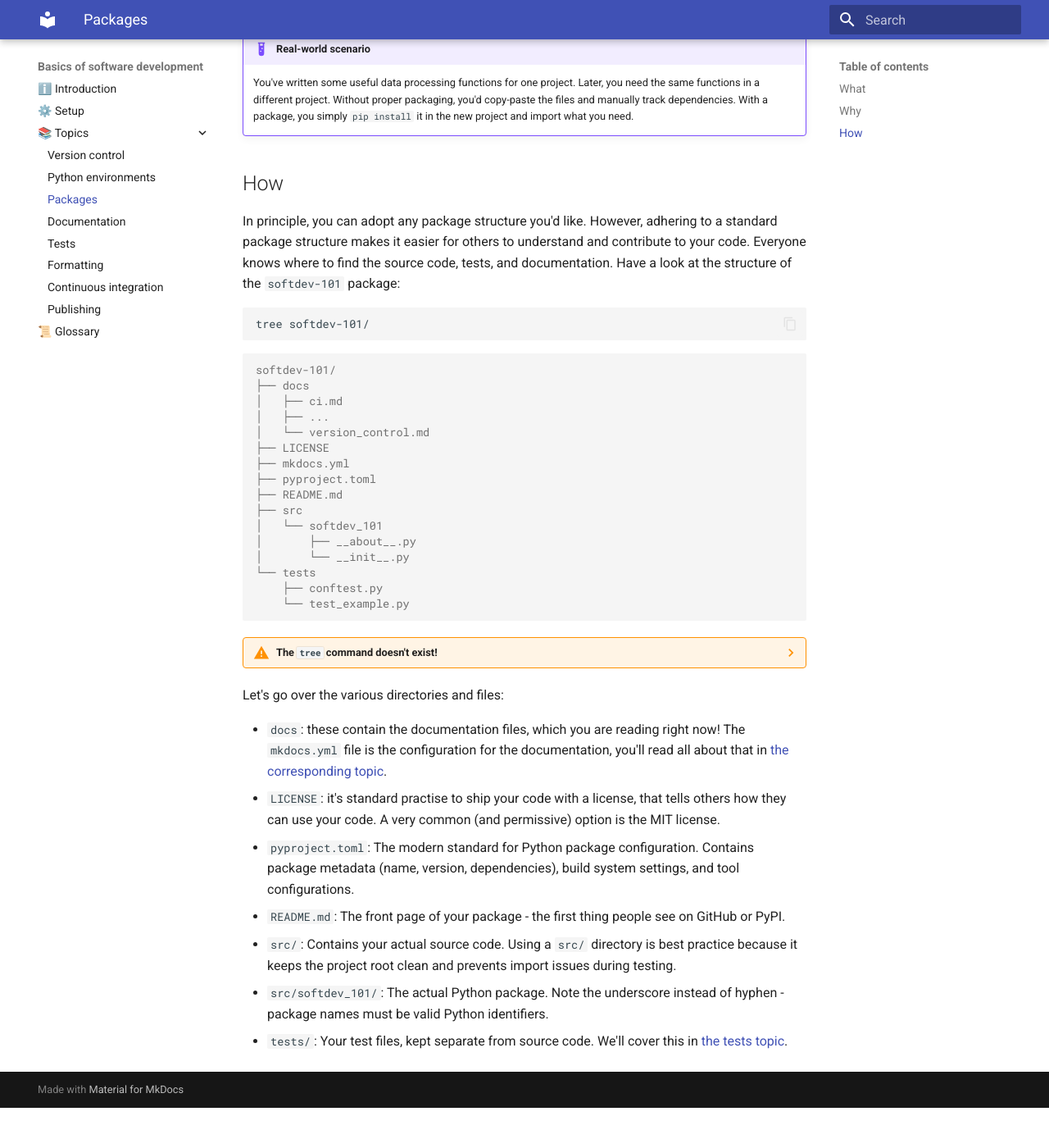
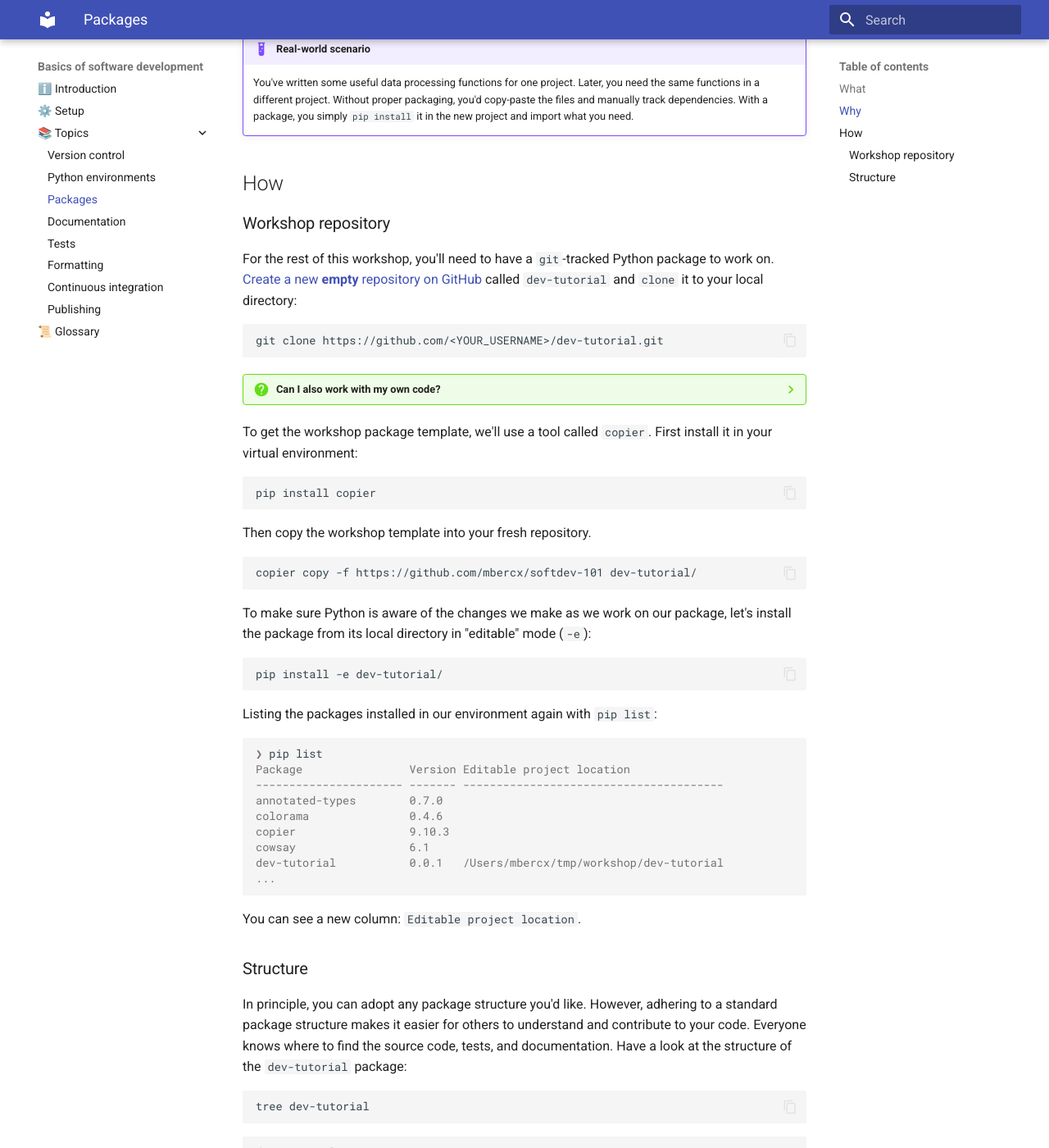
Before and after one commit to mbercx/softdev-101, an MkDocs documentation site: the page built from docs/packages.md, in a window 1280 px wide and 1400 px high, scrolled down 836 px. Shown: the whole window at 82% size. Built offline with MkDocs 1.6.1 and Material for MkDocs 9.7.7, drawn with Linux system fonts in a browser that asks for light colours; before the commit the page ends 2187 px from its top, so only the background shows below that; some of the changed text lies outside the part shown.

Commit message:
🔄 Move workshop repository instructures to "Packages" topic

````diff
--- a/docs/packages.md
+++ b/docs/packages.md
@@ -36,29 +36,80 @@ This is how all the packages you `pip install` are organized.
 
 ## How
 
+### Workshop repository
+
+For the rest of this workshop, you'll need to have a `git`-tracked Python package to work on.
+[Create a new **empty** repository on GitHub](https://docs.github.com/en/repositories/creating-and-managing-repositories/creating-a-new-repository#creating-a-new-repository-from-the-web-ui) called `dev-tutorial` and `clone` it to your local directory:
+
+```
+git clone https://github.com/<YOUR_USERNAME>/dev-tutorial.git
+```
+
+??? question "Can I also work with my own code?"
+
+    Of course!
+    But you may have a bit more work: the instructions in the next pages won't perfectly fit your package.
+    If you get stuck, consider starting from a fresh repository and using the template discussed below.
+
+To get the workshop package template, we'll use a tool called `copier`.
+First install it in your virtual environment:
+
+```
+pip install copier
+```
+
+Then copy the workshop template into your fresh repository.
+
+```
+copier copy -f https://github.com/mbercx/softdev-101 dev-tutorial/
+```
+
+To make sure Python is aware of the changes we make as we work on our package, let's install the package from its local directory in "editable" mode (`-e`):
+
+```
+pip install -e dev-tutorial/
+```
+
+Listing the packages installed in our environment again with `pip list`:
+
+```console {.no-copy}
+❯ pip list
+Package                Version Editable project location
+---------------------- ------- ---------------------------------------
+annotated-types        0.7.0
+colorama               0.4.6
+copier                 9.10.3
+cowsay                 6.1
+dev-tutorial           0.0.1   /Users/mbercx/tmp/workshop/dev-tutorial
+...
+```
+
+You can see a new column: `Editable project location`.
+
+### Structure
+
 In principle, you can adopt any package structure you'd like.
 However, adhering to a standard package structure makes it easier for others to understand and contribute to your code.
 Everyone knows where to find the source code, tests, and documentation.
-Have a look at the structure of the `softdev-101` package:
+Have a look at the structure of the `dev-tutorial` package:
 
 ```
-tree softdev-101/
+tree dev-tutorial
 ```
 
 ```console {.no-copy}
-softdev-101/
+dev-tutorial
 ├── docs
-│   ├── ci.md
-│   ├── ...
-│   └── version_control.md
+│   ├── developer.md
+│   └── index.md
 ├── LICENSE
 ├── mkdocs.yml
 ├── pyproject.toml
 ├── README.md
 ├── src
-│   └── softdev_101
-│       ├── __about__.py
-│       └── __init__.py
+│   └── dev_tutorial
+│       ├── __about__.py
+│       └── __init__.py
 └── tests
     ├── conftest.py
     └── test_example.py
@@ -80,5 +131,5 @@ Let's go over the various directories and files:
   Contains package metadata (name, version, dependencies), build system settings, and tool configurations.
 - `README.md`: The front page of your package - the first thing people see on GitHub or PyPI.
 - `src/`: Contains your actual source code. Using a `src/` directory is best practice because it keeps the project root clean and prevents import issues during testing.
-- `src/softdev_101/`: The actual Python package. Note the underscore instead of hyphen - package names must be valid Python identifiers.
+- `src/dev_tutorial/`: The actual Python package. Note the underscore instead of hyphen - package names must be valid Python identifiers.
 - `tests/`: Your test files, kept separate from source code. We'll cover this in [the tests topic](tests.md).
````
Also changed, not shown: docs/environments.md (+0 -51 lines).
